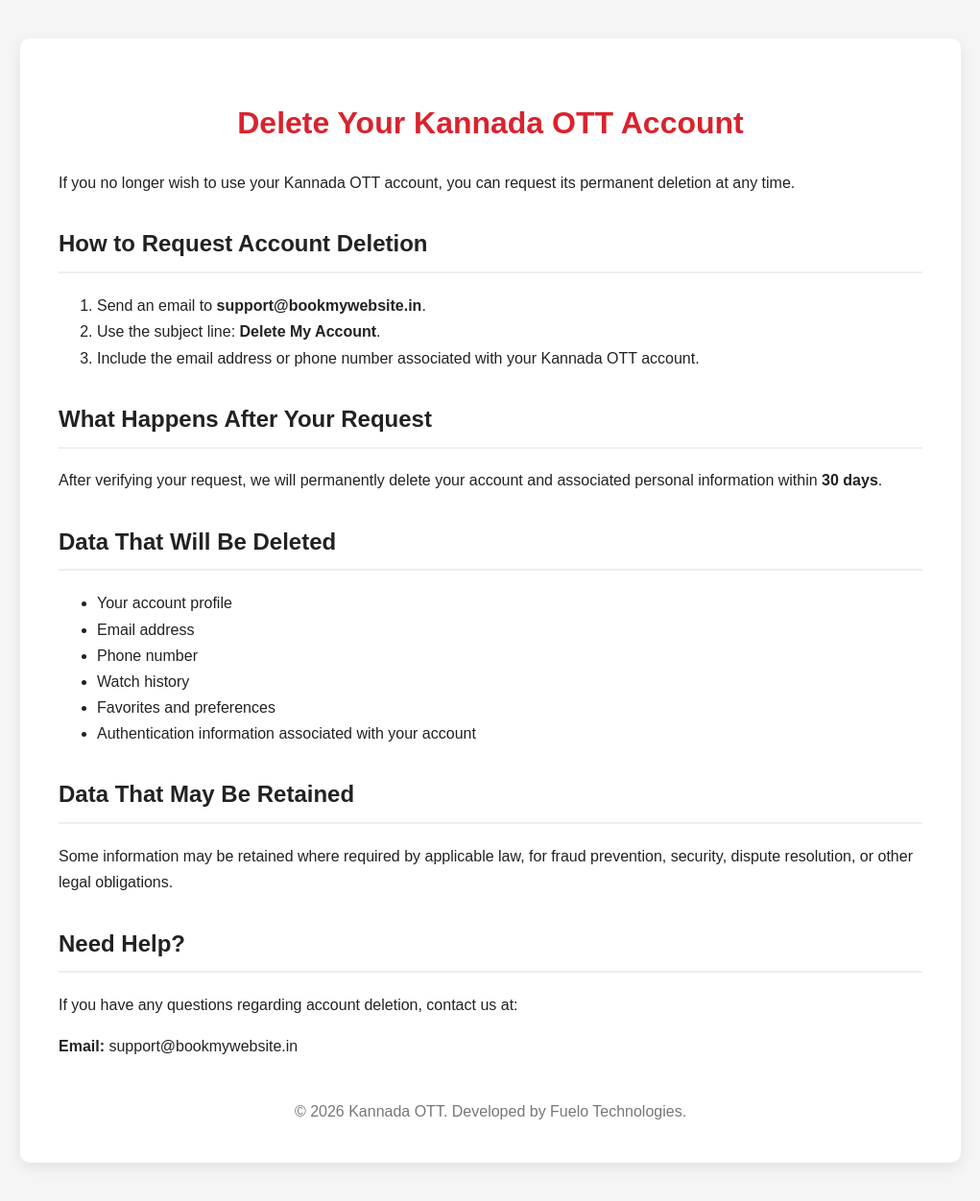
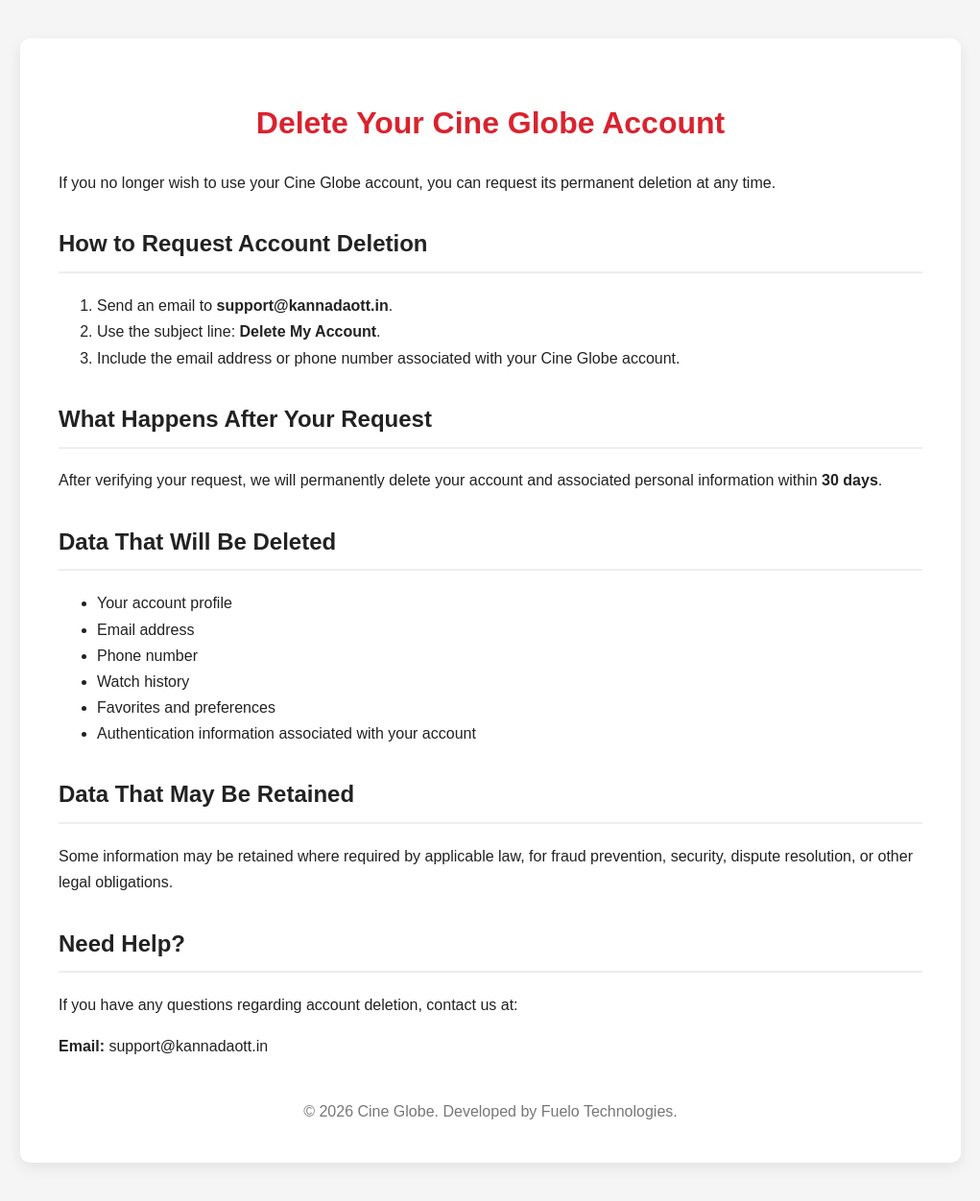
Before and after one commit to fueloTechnologies/kannada-ott-privacy-policy, a plain HTML site: page delete-account.html in a window 1280 px wide. Shown: the whole page at 96% size, without its empty margins (129-1150 px from the left). Drawn offline with Linux system fonts and the light colour scheme.

Commit message:
Update delete-account.html

```diff
--- a/delete-account.html
+++ b/delete-account.html
@@ -4,7 +4,7 @@
     <meta charset="UTF-8" />
     <meta name="viewport" content="width=device-width, initial-scale=1.0" />
 
-    <title>Delete Your Kannada OTT Account</title>
+    <title>Delete Your Cine Globe Account</title>
 
     <style>
       body {
@@ -41,19 +41,19 @@
   </head>
   <body>
     <div class="container">
-      <h1>Delete Your Kannada OTT Account</h1>
+      <h1>Delete Your Cine Globe Account</h1>
 
       <p>
-        If you no longer wish to use your Kannada OTT account, you can request its permanent
+        If you no longer wish to use your Cine Globe account, you can request its permanent
         deletion at any time.
       </p>
 
       <h2>How to Request Account Deletion</h2>
 
       <ol>
-        <li>Send an email to <strong>support@bookmywebsite.in</strong>.</li>
+        <li>Send an email to <strong>support@kannadaott.in</strong>.</li>
         <li>Use the subject line: <strong>Delete My Account</strong>.</li>
-        <li>Include the email address or phone number associated with your Kannada OTT account.</li>
+        <li>Include the email address or phone number associated with your Cine Globe account.</li>
       </ol>
 
       <h2>What Happens After Your Request</h2>
@@ -85,9 +85,9 @@
 
       <p>If you have any questions regarding account deletion, contact us at:</p>
 
-      <p><strong>Email:</strong> support@bookmywebsite.in</p>
+      <p><strong>Email:</strong> support@kannadaott.in</p>
 
-      <div class="footer">© 2026 Kannada OTT. Developed by Fuelo Technologies.</div>
+      <div class="footer">© 2026 Cine Globe. Developed by Fuelo Technologies.</div>
     </div>
   </body>
 </html>
```
